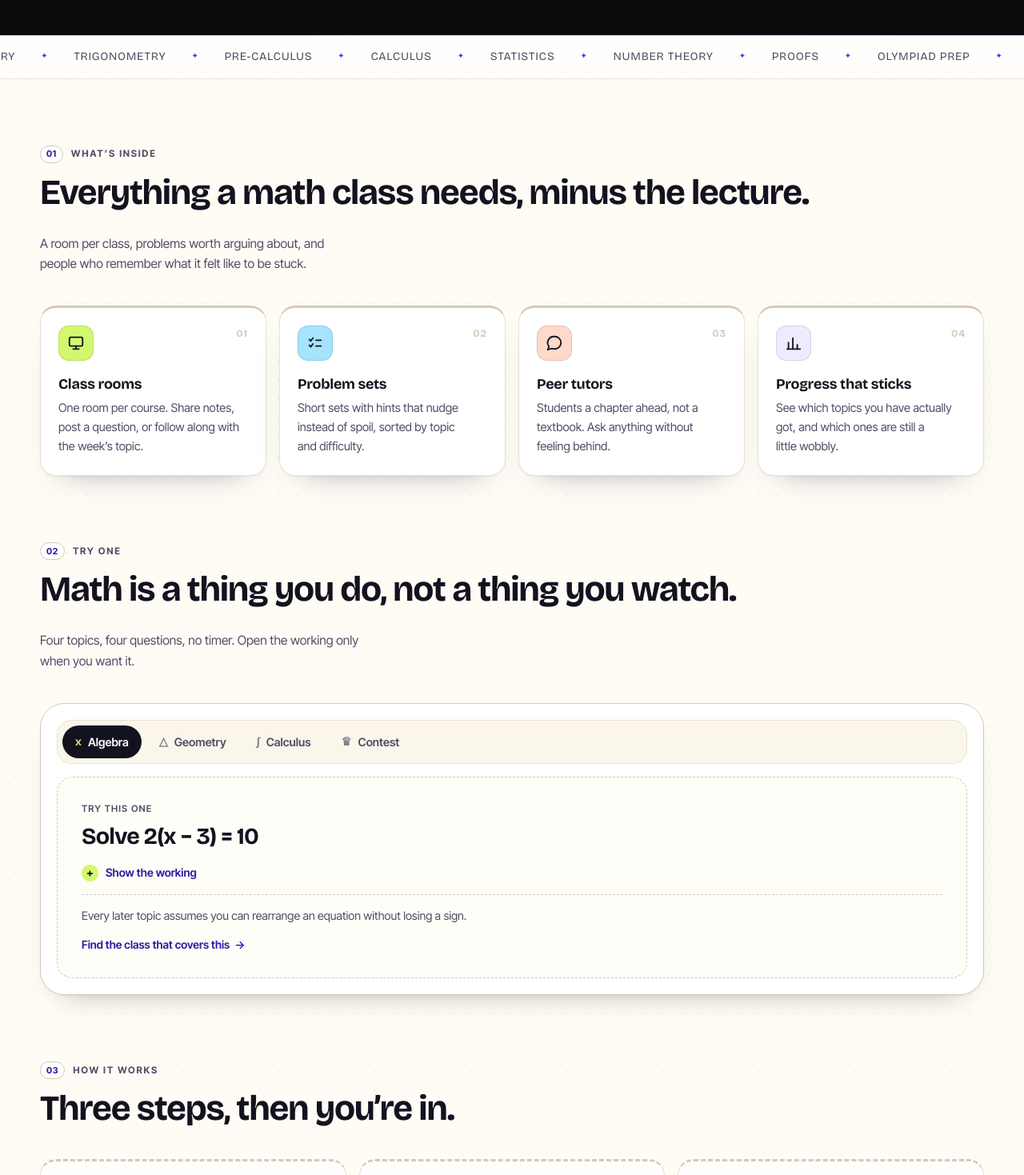
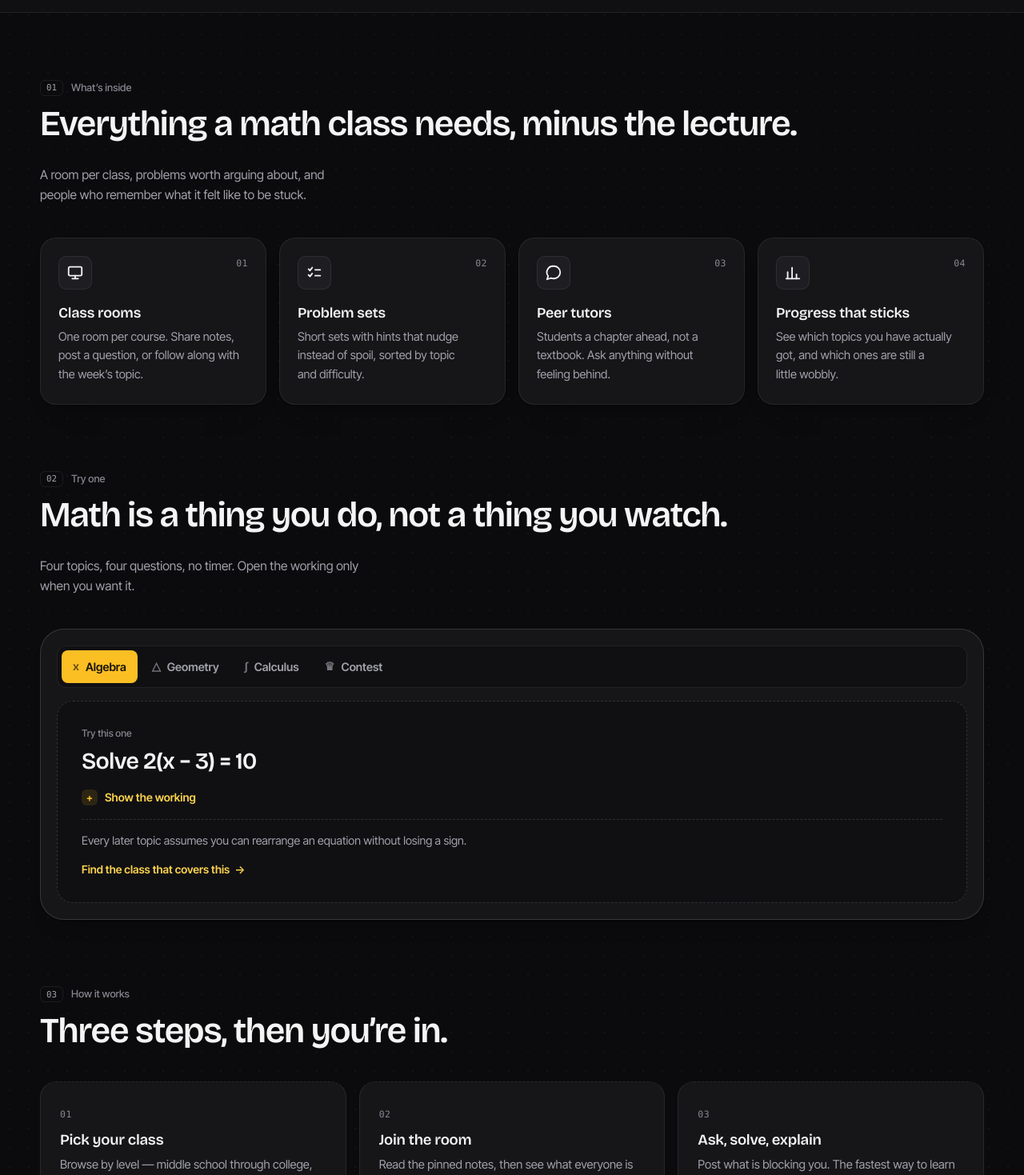
Before and after one commit to NOTAM-bobk/Math_class-network-Home, a React (Vite) app: page / in a window 1280 px wide. Shown: the part 641-2110 px from the top of the page at 80% size. Built offline with nearby package versions, Linux system fonts and the light colour scheme.

Commit message:
Move the site onto a dark theme layer
Add a theme stylesheet that loads after the base sheet: one neutral ramp, a single amber accent, hairline edges and quiet chrome, with the glow, blob and marquee treatments removed.

🤖 Generated with Codebuff
Co-Authored-By: Codebuff <noreply@codebuff.com>

```diff
--- a/src/components/Layout.tsx
+++ b/src/components/Layout.tsx
@@ -1,7 +1,6 @@
 import { useEffect } from "react";
 import { Outlet, useLocation } from "react-router-dom";
 import { Footer } from "./Footer";
-import { Nav } from "./Nav";
 import { useReveal } from "../lib/reveal";
 
 export function Layout() {
@@ -26,7 +25,6 @@ export function Layout() {
       <a className="skip" href="#main">
         Skip to content
       </a>
-      <Nav />
       <main id="main">
         <Outlet />
       </main>
--- a/src/main.tsx
+++ b/src/main.tsx
@@ -3,6 +3,7 @@ import { createRoot } from "react-dom/client";
 import { BrowserRouter } from "react-router-dom";
 import App from "./App";
 import "./styles.css";
+import "./theme.css";
 
 const container = document.getElementById("root");
 
--- /dev/null
+++ b/src/theme.css
@@ -0,0 +1,482 @@
+/* =========================================================
+   MathClass Network — theme.css
+   Dark theme layered over styles.css: one neutral ramp,
+   one amber accent, hairline edges, quiet chrome.
+   ========================================================= */
+
+:root {
+  --paper: #0b0b0d;
+  --paper-2: #101013;
+  --surface: #161619;
+  --surface-2: #1e1e22;
+  --ink: #f4f4f5;
+  --ink-2: #a1a1aa;
+  --ink-3: #86868f;
+  --line: rgba(255, 255, 255, 0.075);
+  --line-strong: rgba(255, 255, 255, 0.14);
+
+  --accent: #fbbf24;
+  --accent-ink: #1b1405;
+  --accent-soft: rgba(251, 191, 36, 0.12);
+  --accent-line: rgba(251, 191, 36, 0.32);
+
+  --indigo: var(--accent);
+  --indigo-dark: #fcd34d;
+  --indigo-soft: var(--accent-soft);
+  --lime: var(--accent);
+  --lime-deep: #7c5605;
+  --sky: #7dd3fc;
+  --coral: #f87171;
+  --pink: #f0abfc;
+  --sun: #fcd34d;
+
+  --shadow-card: 0 1px 2px rgba(0, 0, 0, 0.3), 0 18px 32px -28px rgba(0, 0, 0, 0.9);
+  --shadow-lift: 0 1px 2px rgba(0, 0, 0, 0.4), 0 24px 42px -30px rgba(0, 0, 0, 0.95);
+}
+
+html {
+  scroll-padding-top: 24px;
+}
+
+body {
+  background-color: var(--paper);
+  background-image: radial-gradient(rgba(255, 255, 255, 0.035) 1px, transparent 1px);
+}
+
+h1,
+h2,
+h3,
+h4 {
+  font-weight: 600;
+}
+
+::selection {
+  background: var(--accent);
+  color: var(--accent-ink);
+}
+
+:focus-visible {
+  outline: 2px solid var(--accent);
+  outline-offset: 3px;
+  border-radius: 6px;
+}
+
+.skip {
+  background: var(--accent);
+  color: var(--accent-ink);
+}
+
+/* ---------- labels ---------- */
+.kicker {
+  gap: 10px;
+  margin-bottom: 12px;
+  color: var(--ink-3);
+  font-size: 0.8rem;
+  font-weight: 500;
+  letter-spacing: 0;
+  text-transform: none;
+}
+
+.kicker > span {
+  min-width: 26px;
+  height: 20px;
+  padding: 0 7px;
+  border: 1px solid var(--line);
+  border-radius: 6px;
+  background: transparent;
+  color: var(--ink-2);
+  font-family: ui-monospace, SFMono-Regular, Menlo, monospace;
+  font-size: 0.68rem;
+  letter-spacing: 0;
+  text-transform: none;
+}
+
+.mono-label {
+  font-size: 0.76rem;
+  font-weight: 500;
+  letter-spacing: 0;
+  text-transform: none;
+  color: var(--ink-3);
+}
+
+.eyebrow-pill {
+  gap: 8px;
+  margin-bottom: 20px;
+  padding: 6px 12px 6px 9px;
+  border: 1px solid var(--line);
+  border-radius: 8px;
+  background: transparent;
+  color: var(--ink-2);
+  font-size: 0.8rem;
+  font-weight: 500;
+}
+
+.eyebrow-pill .dot {
+  width: 6px;
+  height: 6px;
+  border-radius: 2px;
+  background: var(--accent);
+  box-shadow: none;
+}
+
+.tag {
+  padding: 4px 8px;
+  border-radius: 6px;
+  font-size: 0.72rem;
+  font-weight: 500;
+  letter-spacing: 0;
+  text-transform: none;
+}
+
+.tag-lime {
+  background: var(--accent);
+  color: var(--accent-ink);
+}
+
+/* ---------- brand ---------- */
+.brand-mark {
+  border-radius: 10px;
+  background: var(--accent);
+  color: var(--accent-ink);
+  transform: none;
+  box-shadow: 0 2px 0 var(--lime-deep);
+}
+
+/* ---------- buttons ---------- */
+.btn-primary {
+  background: var(--accent);
+  color: var(--accent-ink);
+  box-shadow: 0 3px 0 var(--lime-deep);
+}
+
+.btn-primary:hover {
+  background: #fcd34d;
+  transform: translateY(-1px);
+  box-shadow: 0 4px 0 var(--lime-deep);
+}
+
+.btn-primary:active {
+  transform: translateY(2px);
+  box-shadow: 0 1px 0 var(--lime-deep);
+}
+
+.btn-ghost {
+  border-color: var(--line-strong);
+  background: var(--surface);
+  color: var(--ink);
+  box-shadow: 0 3px 0 #000;
+}
+
+.btn-ghost:hover {
+  border-color: var(--ink-2);
+  transform: translateY(-1px);
+  box-shadow: 0 4px 0 #000;
+}
+
+.btn-ghost:active {
+  transform: translateY(2px);
+  box-shadow: 0 1px 0 #000;
+}
+
+.btn-lime {
+  background: var(--accent);
+  color: var(--accent-ink);
+  box-shadow: 0 3px 0 var(--lime-deep);
+}
+
+.btn-lime:hover {
+  transform: translateY(-1px);
+  box-shadow: 0 4px 0 var(--lime-deep);
+}
+
+.btn-outline-light {
+  border-color: rgba(255, 255, 255, 0.22);
+  color: var(--ink);
+  box-shadow: 0 3px 0 #000;
+}
+
+.btn-outline-light:hover {
+  background: rgba(255, 255, 255, 0.06);
+  transform: translateY(-1px);
+}
+
+/* ---------- topic index ---------- */
+.topics {
+  padding: 14px 0;
+  border-top: 0;
+  border-bottom: 1px solid var(--line);
+  background: var(--paper-2);
+}
+
+.topics-list {
+  flex-wrap: wrap;
+  justify-content: center;
+  gap: 6px 18px;
+  padding: 0;
+  color: var(--ink-3);
+  font-family: var(--font-body);
+  font-size: 0.8rem;
+  font-weight: 400;
+  letter-spacing: 0.01em;
+  text-transform: none;
+  white-space: normal;
+}
+
+.topics-list li {
+  display: inline-flex;
+  align-items: center;
+  gap: 18px;
+}
+
+.topics-list li::after {
+  content: "";
+  width: 3px;
+  height: 3px;
+  border-radius: 50%;
+  background: var(--line-strong);
+}
+
+.topics-list li:last-child::after {
+  display: none;
+}
+
+/* ---------- features ---------- */
+.feature {
+  border: 1px solid var(--line);
+}
+
+.feature:hover {
+  transform: translateY(-2px);
+  border-color: var(--line-strong);
+}
+
+.feature-num {
+  color: var(--ink-3);
+  font-family: ui-monospace, SFMono-Regular, Menlo, monospace;
+  font-size: 0.72rem;
+  font-weight: 500;
+  letter-spacing: 0.04em;
+}
+
+.chip-icon {
+  width: 42px;
+  height: 42px;
+  border: 1px solid var(--line);
+  border-radius: 10px;
+  background: var(--surface-2);
+  color: var(--ink-2);
+}
+
+.tint-lime,
+.tint-sky,
+.tint-coral,
+.tint-indigo,
+.tint-pink,
+.tint-sun {
+  background: var(--surface-2);
+  border-color: var(--line);
+  color: var(--ink);
+}
+
+/* ---------- problem explorer ---------- */
+.explorer-tabs {
+  gap: 4px;
+  padding: 5px;
+  border-radius: 12px;
+  background: var(--paper-2);
+}
+
+.explorer-tab {
+  padding: 9px 14px;
+  border-radius: 8px;
+}
+
+.explorer-tab:hover {
+  background: rgba(255, 255, 255, 0.05);
+}
+
+.explorer-tab[aria-selected="true"] {
+  background: var(--accent);
+  color: var(--accent-ink);
+}
+
+.explorer-tab[aria-selected="true"] span {
+  color: var(--accent-ink);
+  opacity: 0.7;
+}
+
+.explorer-panel {
+  background: var(--paper-2);
+}
+
+.reveal-answer summary::before {
+  width: 20px;
+  height: 20px;
+  border-radius: 6px;
+  background: var(--accent-soft);
+  color: var(--accent);
+  font-size: 0.82rem;
+  font-weight: 600;
+}
+
+/* ---------- steps + checks ---------- */
+.step {
+  border-top: 1px dashed var(--line);
+  background: var(--surface);
+}
+
+.step-num {
+  color: var(--ink-3);
+  font-family: ui-monospace, SFMono-Regular, Menlo, monospace;
+  font-size: 0.72rem;
+  font-weight: 500;
+  letter-spacing: 0.04em;
+}
+
+.check {
+  width: 18px;
+  height: 18px;
+  margin-top: 3px;
+  border-radius: 0;
+  background: transparent;
+  color: var(--accent);
+  font-size: 0.78rem;
+  font-weight: 600;
+}
+
+/* ---------- level panel ---------- */
+.pill {
+  padding: 6px 11px;
+  border: 1px solid var(--line);
+  border-radius: 8px;
+  background: var(--surface-2);
+  font-size: 0.83rem;
+}
+
+.panel-note {
+  border-top-color: var(--line);
+}
+
+/* ---------- cta ---------- */
+.cta-inner {
+  padding: clamp(32px, 5vw, 56px) clamp(22px, 4vw, 48px);
+  border: 1px solid var(--accent-line);
+  border-radius: clamp(20px, 2.6vw, 28px);
+  background: var(--surface);
+  color: var(--ink);
+  box-shadow: var(--shadow-card);
+}
+
+.cta-inner::before,
+.cta-inner::after {
+  display: none;
+}
+
+.cta-inner .eyebrow-pill {
+  border-color: var(--line-strong);
+  background: transparent;
+  color: var(--ink-2);
+}
+
+.cta-inner p {
+  color: var(--ink-2);
+}
+
+/* ---------- footer ---------- */
+.foot-col h2 {
+  color: var(--ink-3);
+  font-size: 0.78rem;
+  font-weight: 500;
+  letter-spacing: 0;
+  text-transform: none;
+}
+
+.foot-domain {
+  color: var(--accent) !important;
+}
+
+/* ---------- inner pages ---------- */
+.page-head::after {
+  display: none;
+}
+
+.chip {
+  padding: 8px 14px;
+  border-radius: 8px;
+}
+
+.chip:hover {
+  border-color: var(--ink-2);
+  color: var(--ink);
+  transform: none;
+}
+
+.chip[aria-pressed="true"] {
+  border-color: var(--accent);
+  background: var(--accent);
+  color: var(--accent-ink);
+}
+
+.search {
+  height: 42px;
+  padding: 0 14px;
+  border-radius: 8px;
+}
+
+.search:focus-within {
+  border-color: var(--accent-line);
+  box-shadow: 0 0 0 3px var(--accent-soft);
+}
+
+.search input::placeholder {
+  color: var(--ink-3);
+}
+
+.note-bar,
+.empty-state,
+.rule {
+  background: var(--surface);
+}
+
+.class-card:hover {
+  transform: translateY(-2px);
+}
+
+.class-icon {
+  border-color: var(--line);
+  border-radius: 10px;
+}
+
+.detail-symbol {
+  border-color: var(--line);
+  border-radius: 20px;
+  font-weight: 600;
+  transform: none;
+  box-shadow: 0 4px 0 #000;
+}
+
+.sample {
+  background: var(--paper-2);
+}
+
+.room-topics li {
+  padding: 3px 8px;
+  border-radius: 6px;
+  background: var(--surface-2);
+}
+
+.status::before {
+  width: 6px;
+  height: 6px;
+  border-radius: 2px;
+  background: var(--accent);
+  box-shadow: none;
+}
+
+.room .btn {
+  box-shadow: 0 3px 0 #000;
+}
+
+.detail-aside {
+  top: 24px;
+}
```
